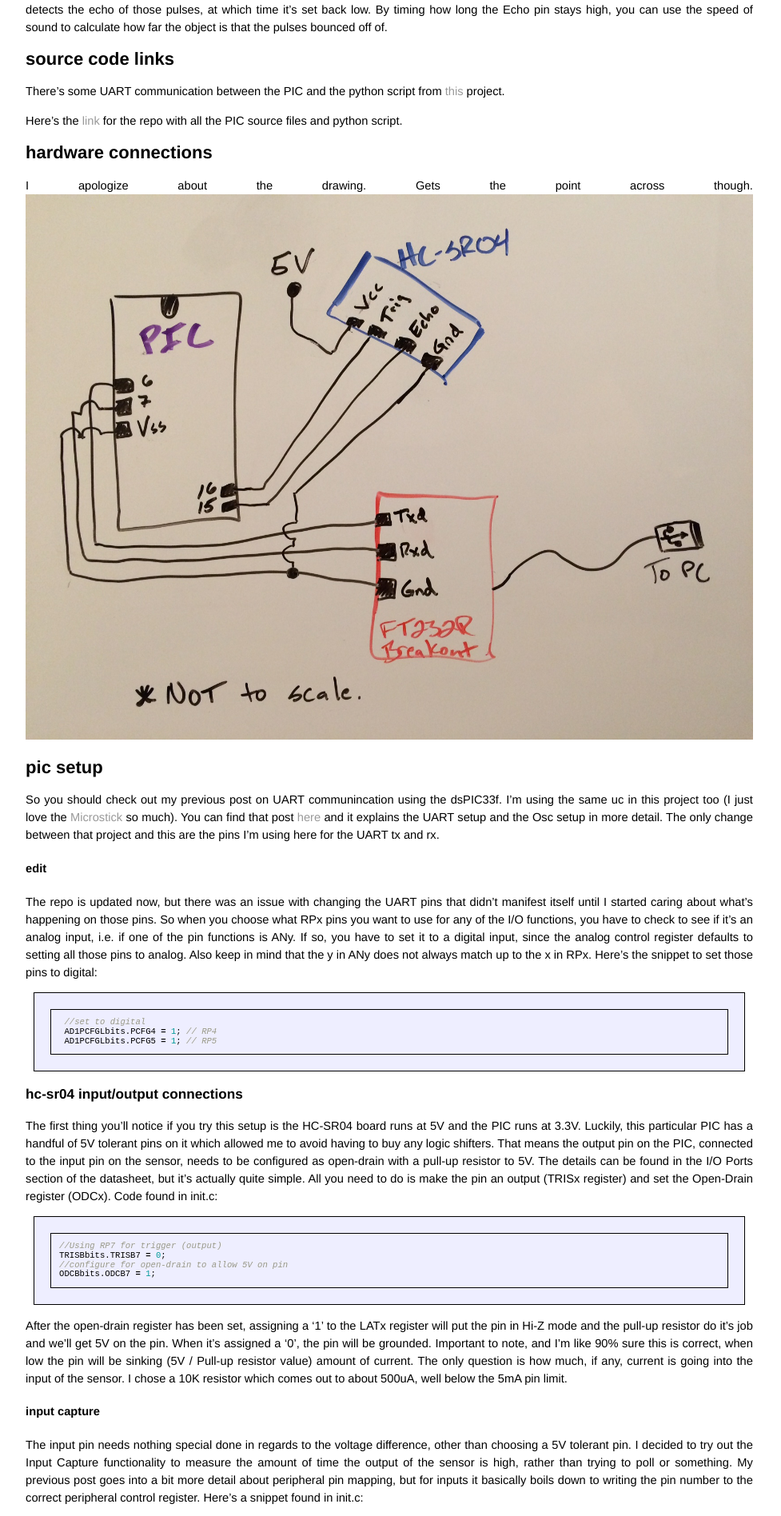
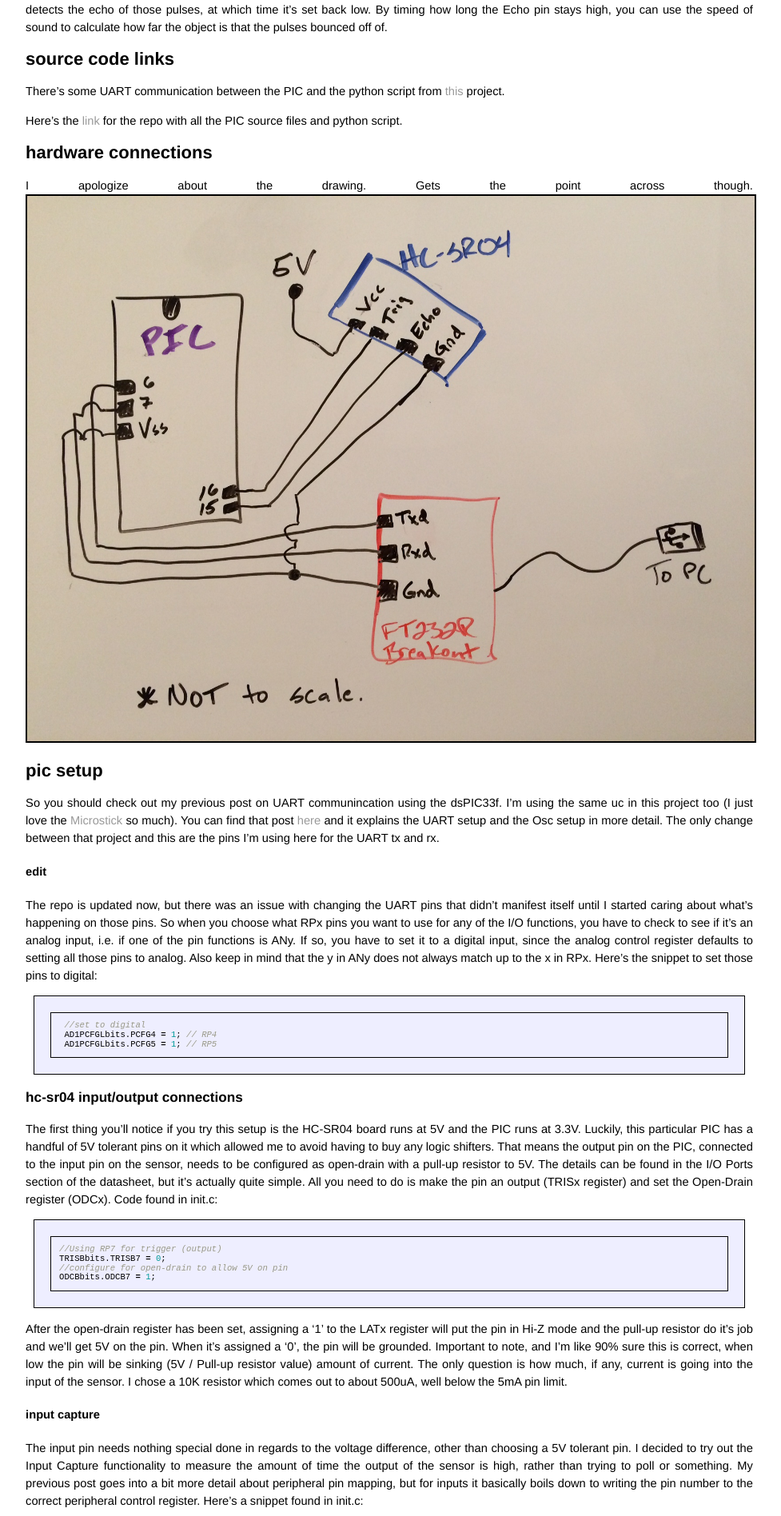
Before and after one commit to bsmitty5000/bsmitty5000.github.io, a Jekyll site: the page built from _posts/2016-05-19-Getting_Started_with_the_HC-SR04_distance_sensor.md, in a window 1280 px wide. Shown: the part 331-2227 px from the top of the page at 80% size, without its empty margins (153-1130 px from the left). Built offline with Jekyll 4.4.1, drawn with Linux system fonts in a browser that asks for light colours; comment, search, counter and statistics services are not loaded.

Commit message:
img attributes

```diff
--- a/css/main.css
+++ b/css/main.css
@@ -47,4 +47,6 @@ a:hover {
 }
 img {
     width: 62em;
+    border-style: solid;
+    border-width: 2px;
 }
```
